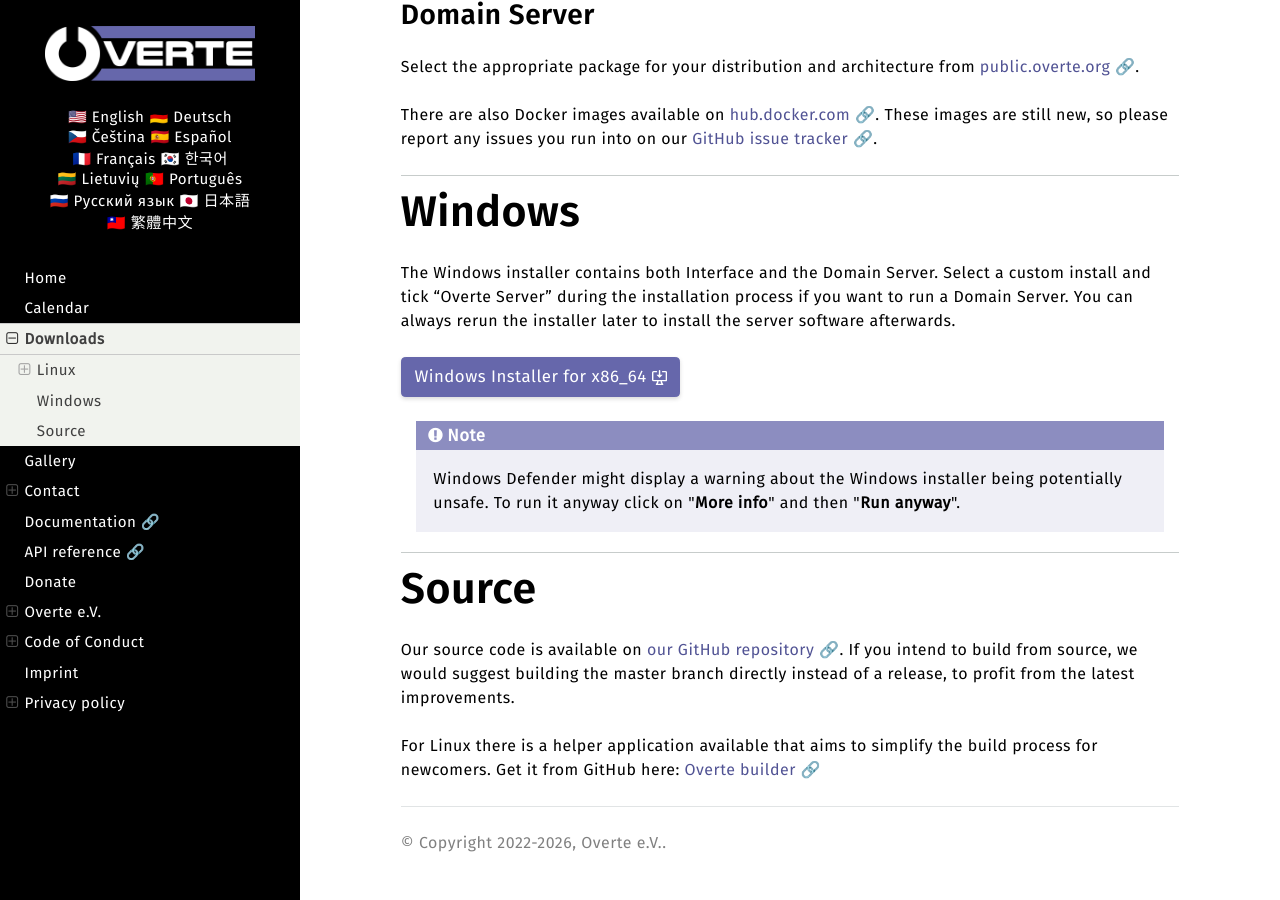
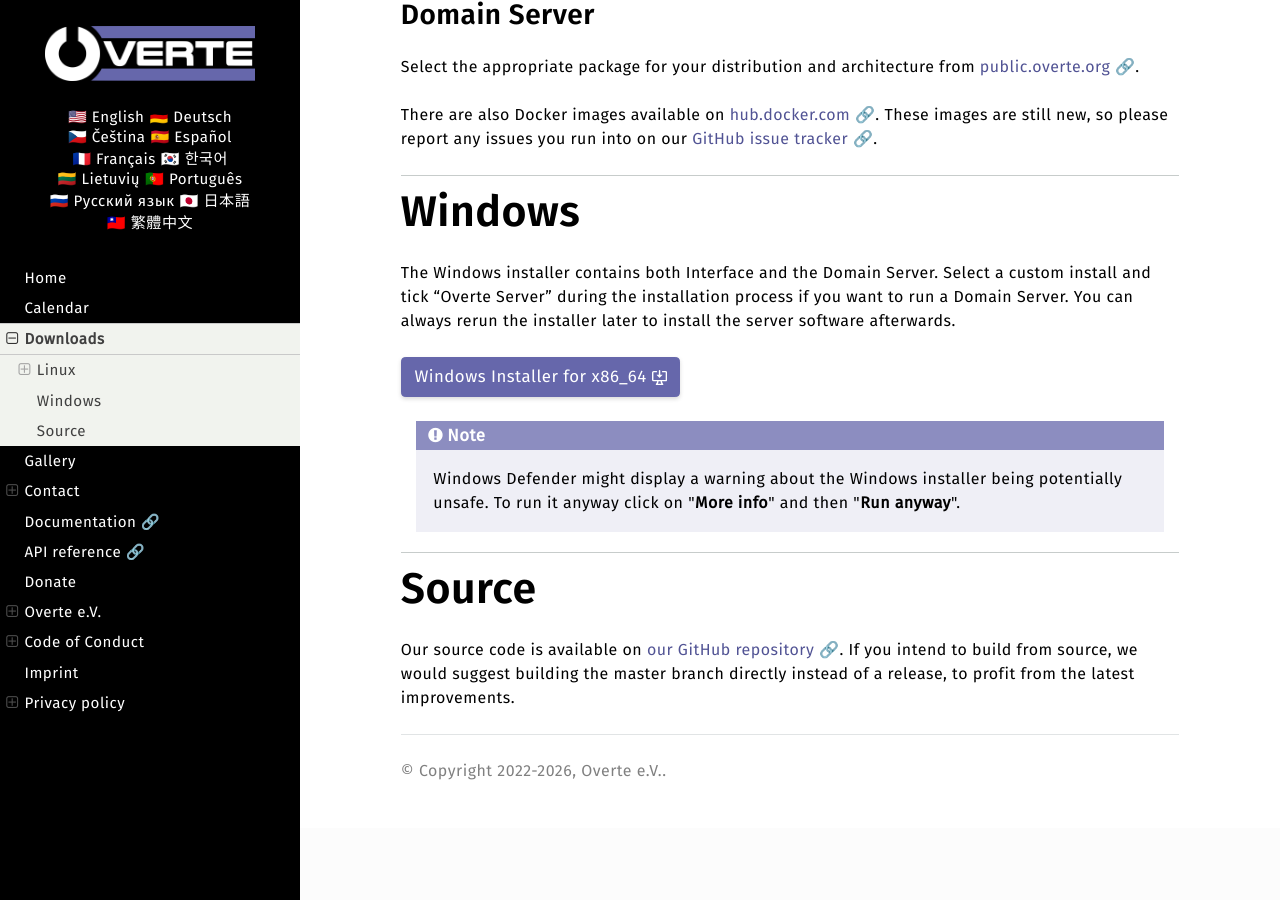
Before and after one commit to overte-org/overte-website-sphinx, a Sphinx documentation site: the page built from source/downloads.rst, in a window 1280 px wide and 900 px high, scrolled down 936 px. Built offline with Sphinx 7.4.7 and the Read the Docs theme 3.1.0, drawn with Linux system fonts in a browser that asks for light colours.

Commit message:
Remove suggestion to use overte-builder.

```diff
--- a/source/downloads.rst
+++ b/source/downloads.rst
@@ -76,5 +76,3 @@
 
 Our source code is available on `our GitHub repository 🔗 <https://github.com/overte-org/overte/>`_.
 If you intend to build from source, we would suggest building the master branch directly instead of a release, to profit from the latest improvements.
-
-For Linux there is a helper application available that aims to simplify the build process for newcomers. Get it from GitHub here: `Overte builder 🔗 <https://github.com/overte-org/overte-builder/>`_
```
